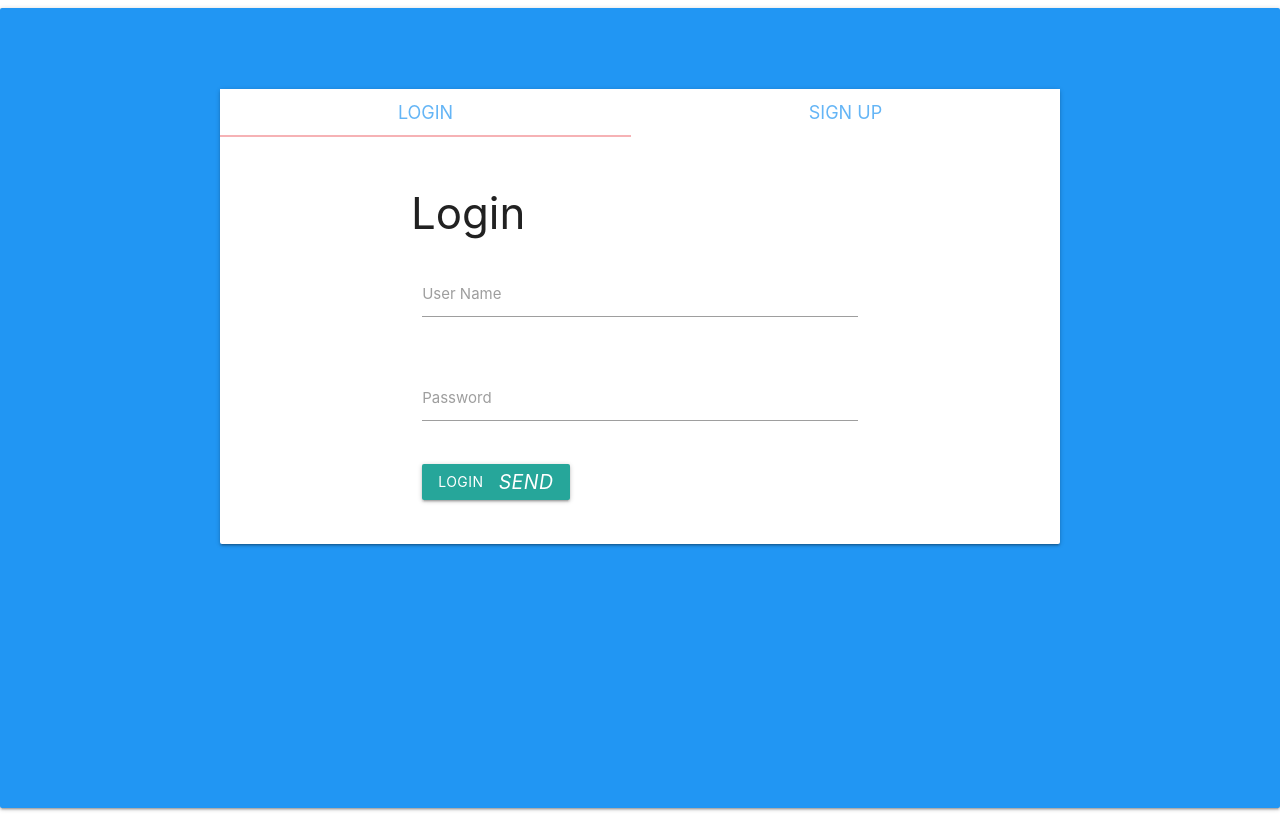
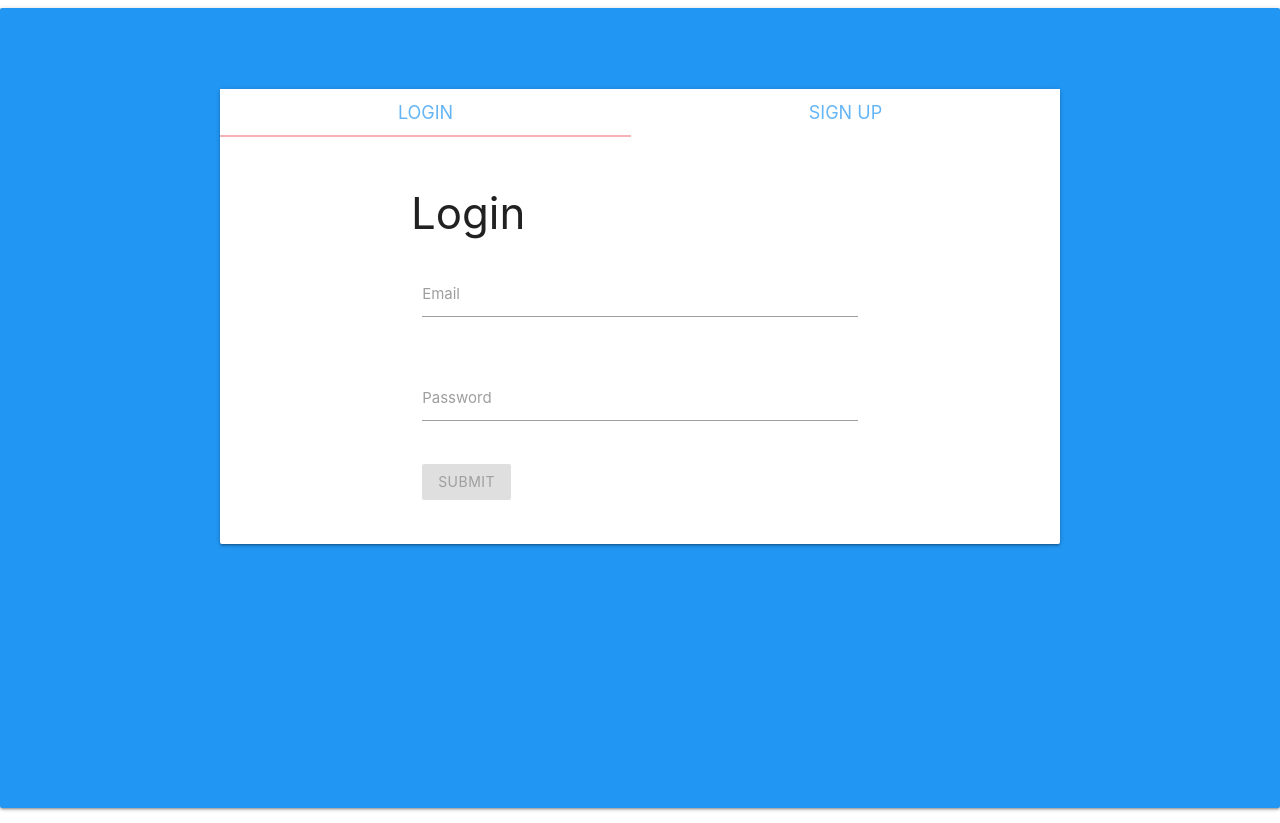
Before and after one commit to hmatwiejczyk/awesomechat-fe, an Angular app: page / in a window 1280 px wide. Built offline with nearby package versions, Linux system fonts and the light colour scheme.

Commit message:
add login service and component

```diff
--- a/src/app/components/login/login.component.html
+++ b/src/app/components/login/login.component.html
@@ -2,26 +2,38 @@
   <div class="row">
     <div class="col s10 offset-s1">
       <h3>Login</h3>
-        <form class="col s12">
+
+      <form class="col s12"
+        [formGroup]="loginForm"
+        (ngSubmit)="login()"
+        novalidate>
         <div class="row">
           <div class="input-field col s12">
-              <input id="user_name"
-                type="text">
-              <label for="user_name">User Name</label>
+            <input formControlName="email"
+              type="email">
+            <label>Email</label>
+            <span *ngIf="displayError('email')"
+              class="error">
+              {{displayError('email')}}
+            </span>
           </div>
         </div>
         <div class="row">
           <div class="input-field col s12">
-              <input id="password"
+            <input formControlName="password"
               type="password">
-              <label for="password">Password</label>
+            <label>Password</label>
+            <span *ngIf="displayError('password')"
+              class="error">
+              {{displayError('password')}}
+            </span>
           </div>
         </div>
 
-          <button class="btn waves-effect waves-light"
+        <button class="btn"
+          [disabled]="submitDisabled()"
           type="submit"
-            name="action">Login
-            <i class="material-icons right">send</i>
+          name="action">Submit
         </button>
       </form>
     </div>
--- a/src/app/components/login/login.component.ts
+++ b/src/app/components/login/login.component.ts
@@ -1,4 +1,9 @@
 import { Component, OnInit } from '@angular/core';
+import { AuthService } from 'src/app/services/auth/auth.service';
+import { FormGroup, FormBuilder, Validators } from '@angular/forms';
+import { IUserVTO } from 'src/app/models/user.models';
+import * as customValidators from '../../helpers/validators';
+import { Router } from '@angular/router';
 
 @Component({
   selector: 'app-login',
@@ -6,10 +11,64 @@ import { Component, OnInit } from '@angular/core';
   styleUrls: ['./login.component.scss']
 })
 export class LoginComponent implements OnInit {
-
-  constructor() { }
+  loginForm: FormGroup;
+  errorBE: object;
+  constructor(
+    private authService: AuthService,
+    private formBuilder: FormBuilder,
+    private router: Router
+  ) {}
 
   ngOnInit() {
+    this.initForm();
+  }
+
+  initForm() {
+    this.loginForm = this.formBuilder.group({
+      email: ['', [Validators.email, Validators.required]],
+      password: ['', [customValidators.integerValidator, Validators.required]],
+    });
+  }
+
+  login() {
+    const body: IUserVTO = this.loginForm.value;
+    this.authService.loginUser(body).subscribe(
+       data => {
+        this.loginForm.reset();
+       this.router.navigate(['streams']);
+      },
+      err => {
+        this.errorBE = err.error;
+      }
+    );
+  }
+
+  displayError(value: string): string {
+    const formControl = this.loginForm.controls[value];
+    let message = '';
+    if (this.errorBE) {
+      Object.keys(this.errorBE).map(k => {
+        if (k === value) {
+          message = this.errorBE[k];
+        }
+      });
+    }
+    const errors = formControl.errors;
+    if (errors) {
+      this.errorBE = {};
+      if (errors.required && formControl.touched) {
+        message = 'This field is required';
+      } else if (errors.email) {
+        message = 'Use proper email format';
+      } else if (errors.invalidNumber) {
+        message = 'Use only numbers';
+      }
+    }
+    return message;
+  }
+
+  submitDisabled() {
+    return !this.loginForm.valid;
   }
 
 }
--- a/src/app/components/signup/signup.component.ts
+++ b/src/app/components/signup/signup.component.ts
@@ -3,7 +3,6 @@ import { AuthService } from 'src/app/services/auth/auth.service';
 import { FormGroup, FormBuilder, Validators } from '@angular/forms';
 import { IUserVTO } from 'src/app/models/user.models';
 import * as customValidators from '../../helpers/validators';
-import { Observable, Subject, BehaviorSubject } from 'rxjs';
 import { Router } from '@angular/router';
 
 @Component({
@@ -41,7 +40,7 @@ export class SignupComponent implements OnInit {
        data => {
         this.signupForm.reset();
         this.showSpinner = false;
-       this.router.navigate(['streams']);
+       this.router.navigate(['login']);
       },
       err => {
         this.showSpinner = false;
--- a/src/app/services/auth/auth.service.ts
+++ b/src/app/services/auth/auth.service.ts
@@ -15,4 +15,7 @@ export class AuthService {
   signupUser(body: IUserVTO): Observable<any> {
     return this.http.post(`${BASE_URL}/signup`, body);
   }
+  loginUser(body: IUserVTO): Observable<any> {
+    return this.http.post(`${BASE_URL}/login`, body);
+  }
 }
```
Lines whose indentation alone changed are shown as unchanged.
